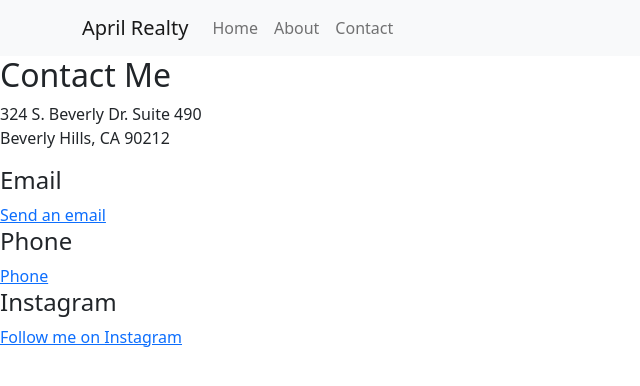
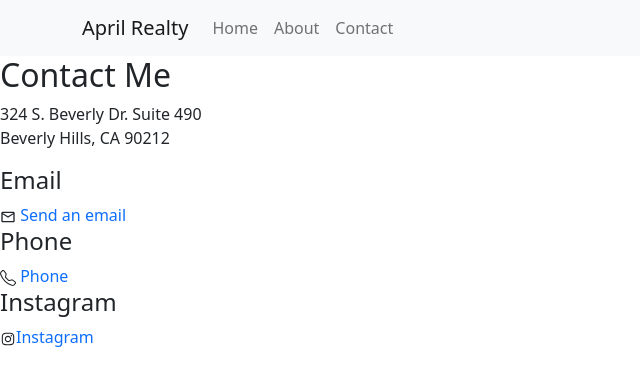
Before and after one commit to essbee808/april-realty, a React (Create React App) app: page /contact in a window 1280 px wide. Shown: the top 386 px of the page, without its empty margins (0-640 px from the left). Built offline with nearby package versions, Linux system fonts and the light colour scheme.

Commit message:
Customize styling and add contact icons

```diff
--- a/src/components/contact/Contact.jsx
+++ b/src/components/contact/Contact.jsx
@@ -1,4 +1,7 @@
 import React from 'react'
+import {BsTelephone} from 'react-icons/bs'
+import {MdOutlineEmail} from 'react-icons/md'
+import {AiOutlineInstagram} from 'react-icons/ai'
 
 const Contact = () => {
   return (
@@ -12,15 +15,18 @@ const Contact = () => {
         <div className="contact_options">
           <article className="contact_option">
             <h4>Email</h4>
-            <a href="mailto:macaraeg.april@gmail.com" target="_blank">Send an email</a>
+            <MdOutlineEmail />
+            <a href="mailto:macaraeg.april@gmail.com" target="_blank"> Send an email</a>
           </article>
           <article className="contact_option">
             <h4>Phone</h4>
-            <a href="tel:4242614316" target="_blank">Phone</a>
+            <BsTelephone/>
+            <a href="tel:4242614316" target="_blank"> Phone</a>
           </article>
           <article className="contact_option">
             <h4>Instagram</h4>
-            <a href="https://www.instagram.com/aprilrealty/" target="_blank">Follow me on Instagram</a>
+            <AiOutlineInstagram />
+            <a href="https://www.instagram.com/aprilrealty/" target="_blank">Instagram</a>
           </article>
 
         </div>
--- /dev/null
+++ b/src/index.css
@@ -0,0 +1,3 @@
+a:link {
+    text-decoration: none;
+}
--- a/src/index.js
+++ b/src/index.js
@@ -2,6 +2,7 @@ import React from 'react'
 import ReactDOM from 'react-dom'
 import App from './App'
 import {BrowserRouter as Router} from 'react-router-dom';
+import './index.css'
 
 const root = ReactDOM.createRoot(document.getElementById('root'))
 
```
